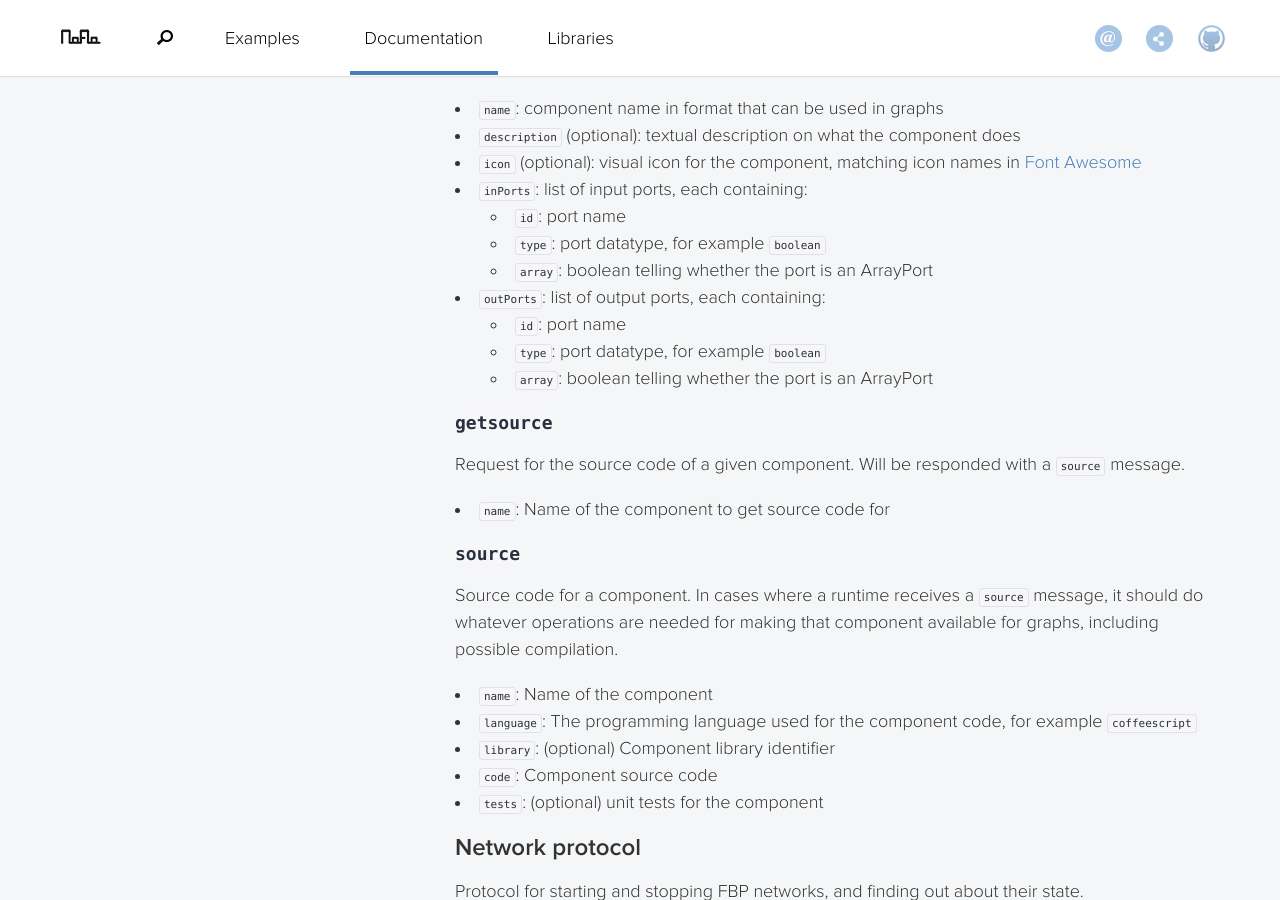
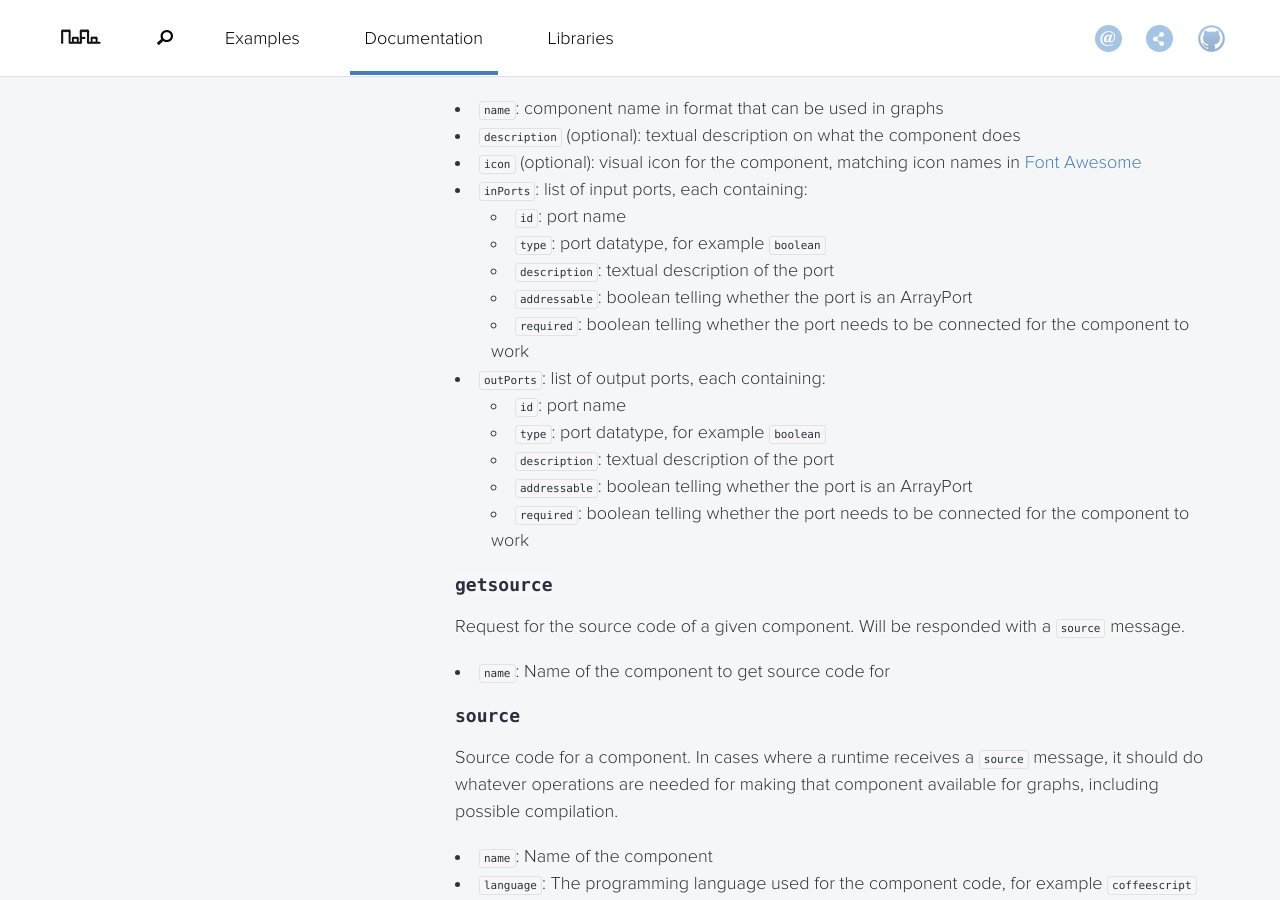
Before and after one commit to noflo/noflo.github.io, a Jekyll site: the page built from documentation/_posts/2013-07-09-protocol.md, in a window 1280 px wide and 900 px high, scrolled down 4632 px. Built offline with Jekyll 4.4.1, drawn with Linux system fonts in a browser that asks for light colours; nearby versions of some CDN libraries; Markdown is read by kramdown in place of the engine named in the settings.

Commit message:
Update port info

```diff
--- a/documentation/_posts/2013-07-09-protocol.md
+++ b/documentation/_posts/2013-07-09-protocol.md
@@ -174,11 +174,15 @@ Transmit the metadata about a component instance.
 * `inPorts`: list of input ports, each containing:
   - `id`: port name
   - `type`: port datatype, for example `boolean`
-  - `array`: boolean telling whether the port is an ArrayPort
+  - `description`: textual description of the port
+  - `addressable`: boolean telling whether the port is an ArrayPort
+  - `required`: boolean telling whether the port needs to be connected for the component to work
 * `outPorts`: list of output ports, each containing:
   - `id`: port name
   - `type`: port datatype, for example `boolean`
-  - `array`: boolean telling whether the port is an ArrayPort
+  - `description`: textual description of the port
+  - `addressable`: boolean telling whether the port is an ArrayPort
+  - `required`: boolean telling whether the port needs to be connected for the component to work
 
 ### `getsource`
 
```
